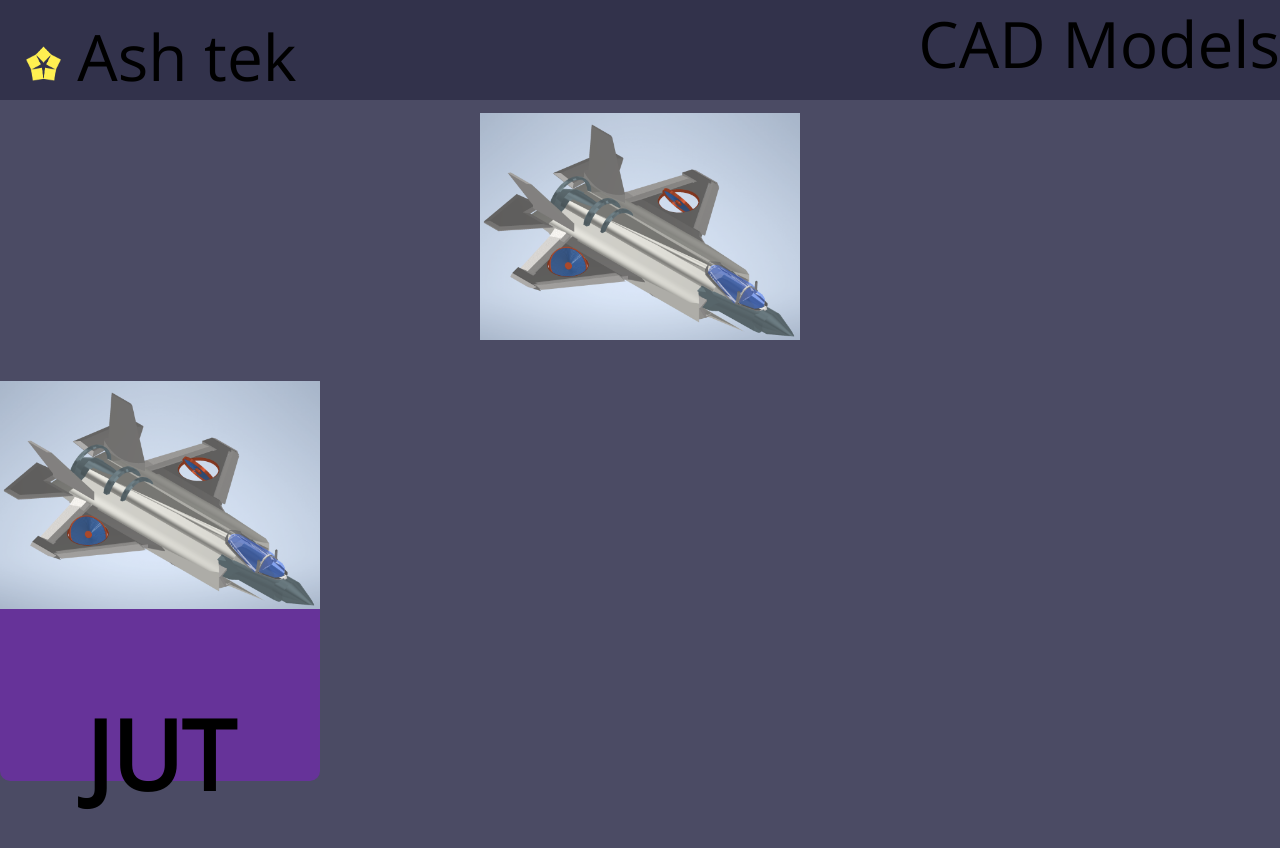
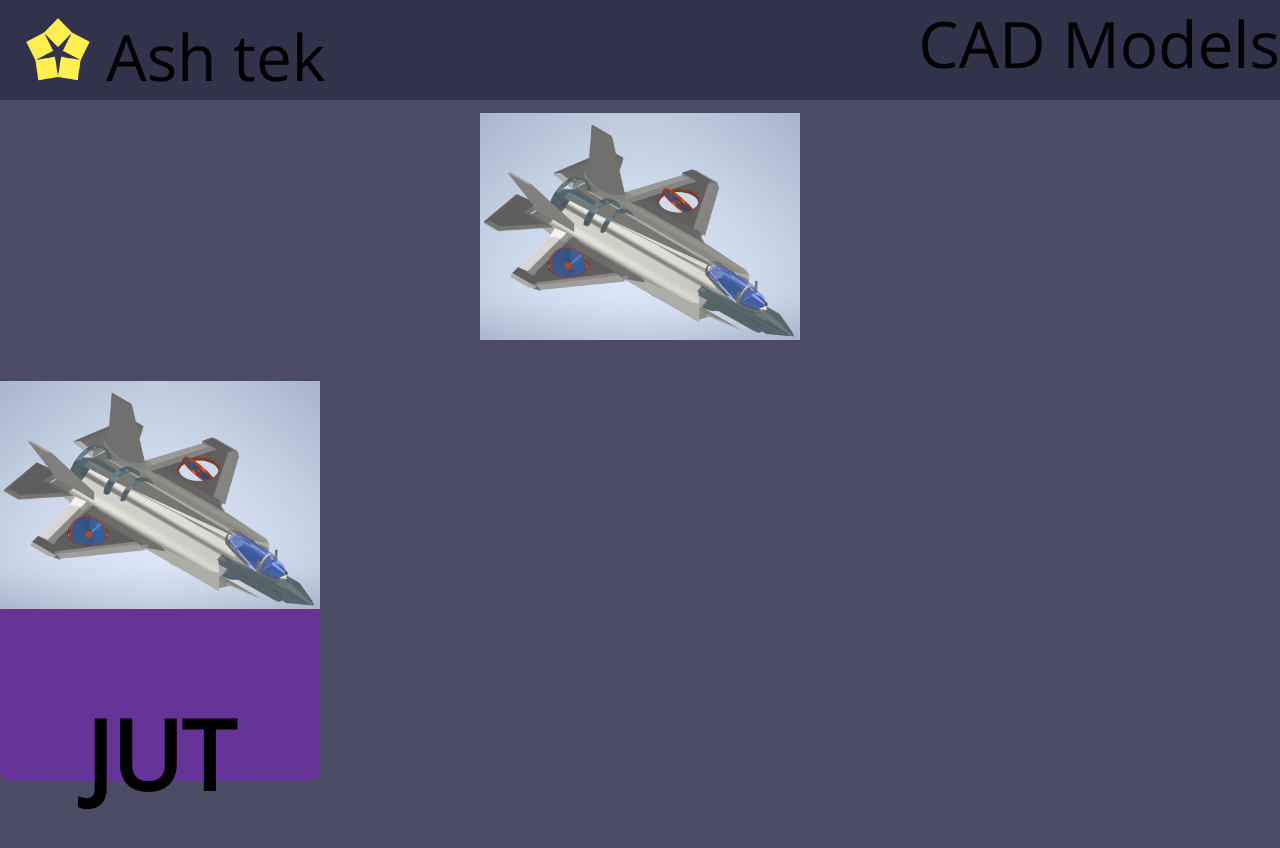
Before and after one commit to staten-island-tech/flexbox-gallery-project-ashikgligich, a plain HTML site: page index.html in a window 1280 px wide. Shown: the top 848 px of the page. Drawn offline with nearby package versions, Linux system fonts and the light colour scheme.

Commit message:
aaaaa
sss

```diff
--- a/index.html
+++ b/index.html
@@ -11,7 +11,7 @@
     <div class="EVRETHING">
         <div style="position: relative; top: 0; left: 0">
             <div class="top-bar">
-                <img src="ASH_TEK_logo.png" width="35" height="35" /> Ash tek
+                <img src="ASH_TEK_logo.png" width="5vw" height="5vw" /> Ash tek
                 <div style="position: absolute; top: 0; right: 0">CAD Models</div>
             </div>
         </div>
--- a/style.css
+++ b/style.css
@@ -9,6 +9,10 @@ padding-left: 2vw;
 padding-top: 1vw;
 width: 98vw;
 background-color: rgb(50, 50, 75);
+}
+.top-bar img{
+  height: 5vw;
+  width: 5vw;
 }
 .flex-container{
 /*display: flex;*/
```
